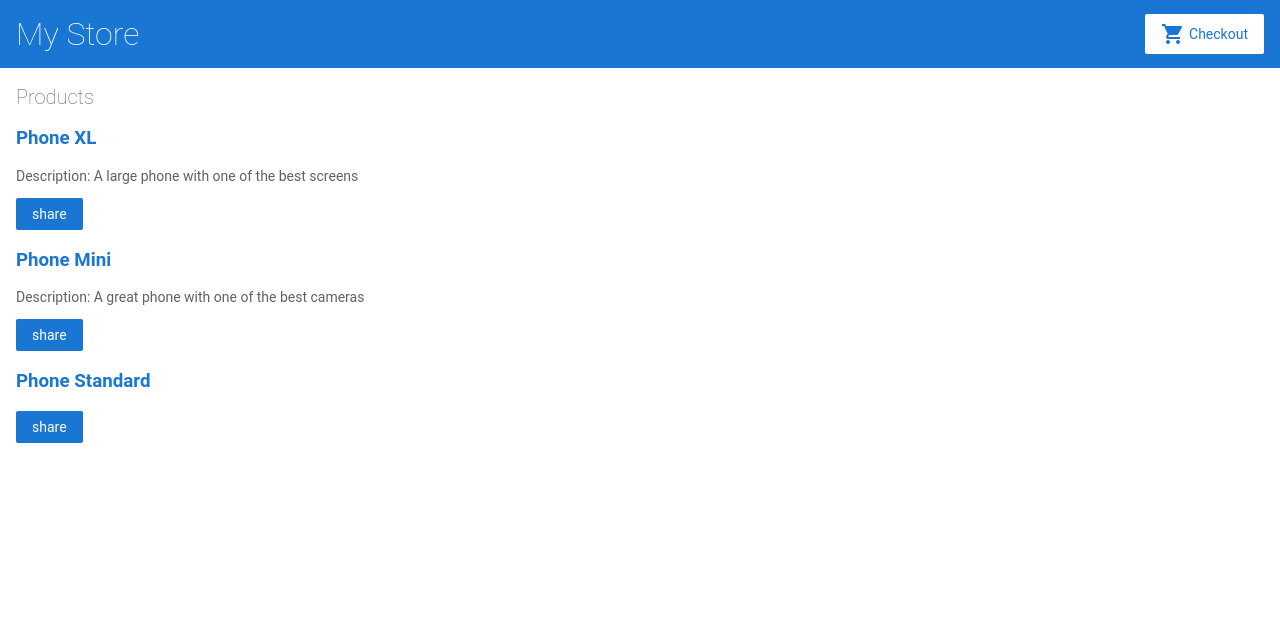
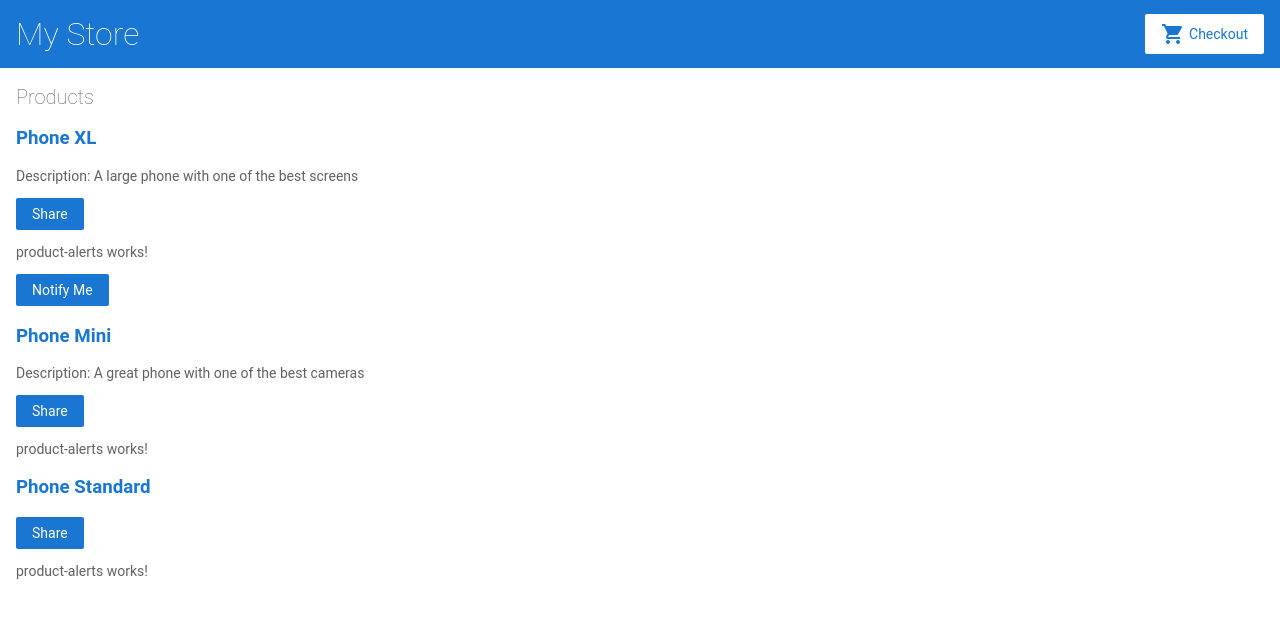
Before and after one commit to kamilam1987/angular-tutorial, an Angular app: page / in a window 1280 px wide. Shown: the top 618 px of the page. Built offline with nearby package versions, Linux system fonts and the light colour scheme.

Commit message:
Notify button working

```diff
--- a/src/app/app.module.ts
+++ b/src/app/app.module.ts
@@ -6,6 +6,7 @@ import { ReactiveFormsModule } from '@angular/forms';
 import { AppComponent } from './app.component';
 import { TopBarComponent } from './top-bar/top-bar.component';
 import { ProductListComponent } from './product-list/product-list.component';
+import { ProductAlertsComponent } from './product-alerts/product-alerts.component';
 
 @NgModule({
   imports: [
@@ -18,7 +19,8 @@ import { ProductListComponent } from './product-list/product-list.component';
   declarations: [
     AppComponent,
     TopBarComponent,
-    ProductListComponent
+    ProductListComponent,
+    ProductAlertsComponent
   ],
   bootstrap: [ AppComponent ]
 })
--- /dev/null
+++ b/src/app/product-alerts/product-alerts.component.html
@@ -0,0 +1,7 @@
+<p>
+product-alerts works!
+</p>
+
+<p *ngIf="product.price > 700">
+  <button (click)="notify.emit()">Notify Me</button>
+  </p>
--- /dev/null
+++ b/src/app/product-alerts/product-alerts.component.ts
@@ -0,0 +1,25 @@
+import { Component, OnInit } from '@angular/core';
+import { Input} from '@angular/core';
+import { Output, EventEmitter } from '@angular/core';
+
+
+@Component({
+  selector: 'app-product-alerts',
+  templateUrl: './product-alerts.component.html',
+  styleUrls: ['./product-alerts.component.css']
+})
+
+/* In the ProductAlertsComponent class definition, define a property named product with an @Input() decorator. The @Input() decorator indicates that the property value passes in from the component's parent, the product list component.
+*/
+export class ProductAlertsComponent implements OnInit {
+  @Input() product;
+
+/* In the component class, define a property named notify with an @Output() decorator and an instance of EventEmitter(). This allows the product alert component to emit an event when the value of the notify property changes.
+*/
+  @Output() notify = new EventEmitter();
+  constructor() { }
+
+  ngOnInit() {
+  }
+
+}
--- a/src/app/product-list/product-list.component.html
+++ b/src/app/product-list/product-list.component.html
@@ -15,8 +15,15 @@
   <!-- Add share button. ind the button's click event to the share() method (in product-list.component.ts).-->
 
   <button (click)="share()">
-    share</button>
+    Share</button>
+
+    <app-product-alerts
+      [product]= "product"
+      (notify)="onNotify()">
+    </app-product-alerts>
 </div>
+
+
 
 <!--
 Copyright Google LLC. All Rights Reserved.
--- a/src/app/product-list/product-list.component.ts
+++ b/src/app/product-list/product-list.component.ts
@@ -13,6 +13,10 @@ export class ProductListComponent {
   share() {
     window.alert('The product has been shared!');
   }
+
+  onNotify() {
+    window.alert('You will be notified whrn the product goes on sale')
+  }
 }
 
 
```
Also changed, not shown: src/app/product-alerts/product-alerts.component.css (added).
